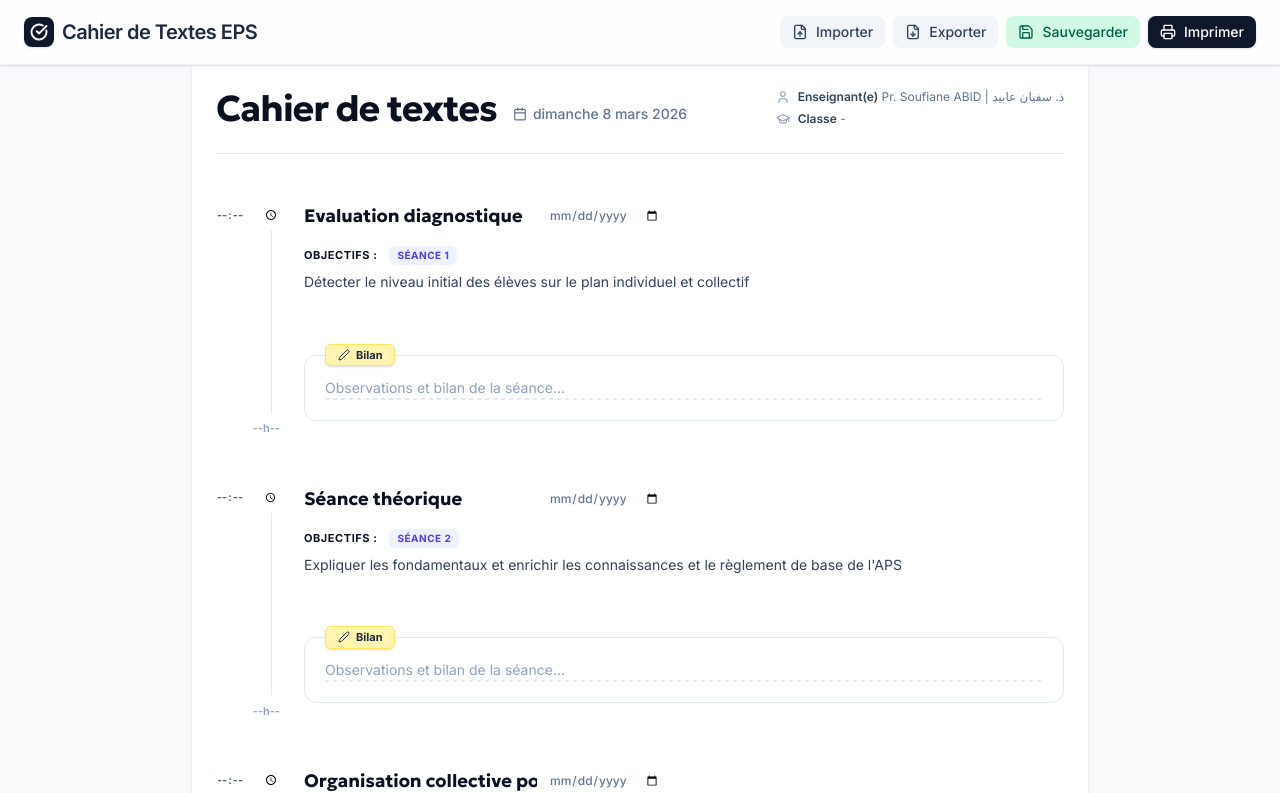
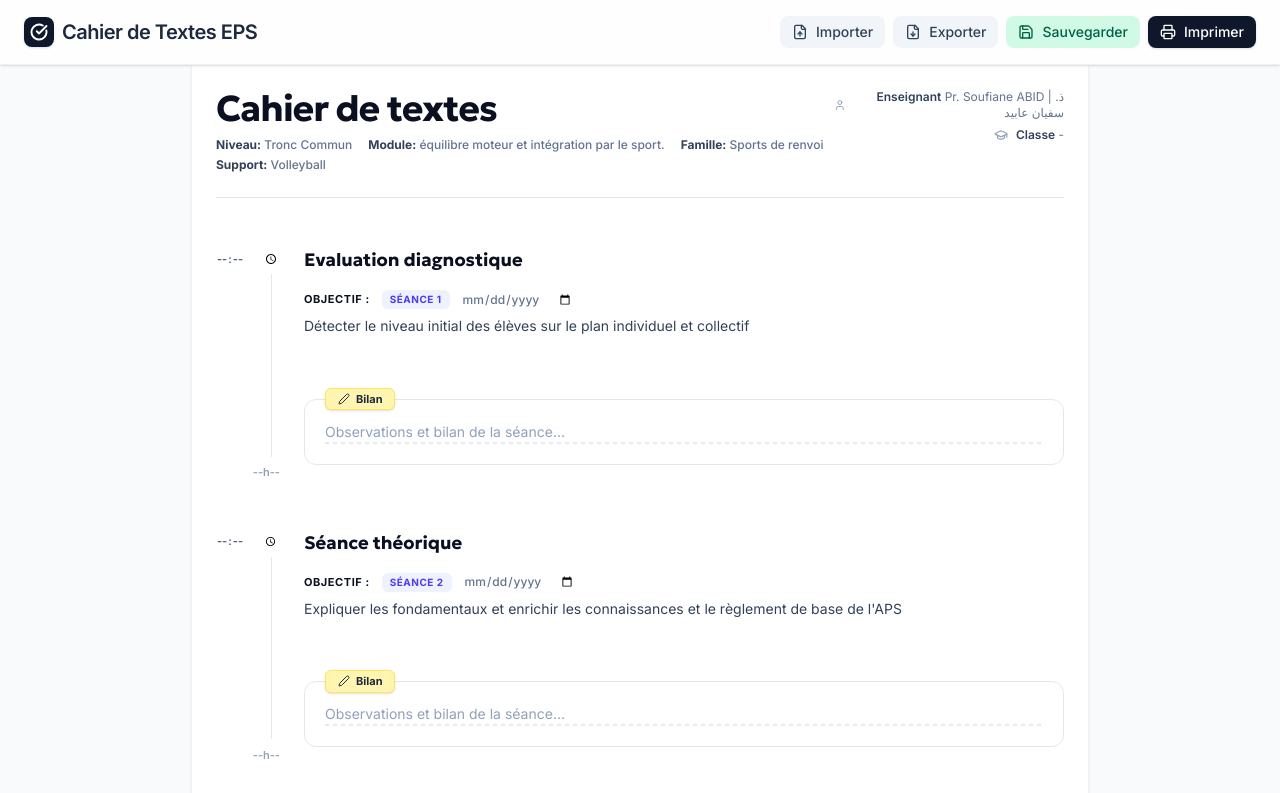
Before and after one commit to abidsoufiane1991/Cahier-Textes, a React (Vite) app: page / in a window 1280 px wide. Shown: the top 793 px of the page. Built offline with nearby package versions, Linux system fonts and the light colour scheme.

Commit message:
feat: Improve header display and print styles
Adjusted spacing and introduced new elements for better display of header information, including school level and subject. Enhanced print styles for more compact output.

```diff
--- a/src/App.tsx
+++ b/src/App.tsx
@@ -374,7 +374,7 @@ export default function App() {
               </div>
             </div>
           ) : (
-            <div className="flex justify-between items-start mb-12 border-b border-slate-200 pb-6 print:mb-8 print:pb-4 group">
+            <div className="flex justify-between items-start mb-12 border-b border-slate-200 pb-6 print:mb-4 print:pb-2 group">
               <button
                 onClick={() => setIsEditingHeader(true)}
                 className="absolute right-0 top-0 opacity-0 group-hover:opacity-100 transition-opacity flex items-center gap-1.5 text-xs text-slate-500 hover:text-slate-900 font-medium bg-white border border-slate-200 px-2 py-1 rounded-md shadow-sm no-print"
@@ -383,20 +383,22 @@ export default function App() {
                 Modifier
               </button>
 
-              <div className="flex items-baseline gap-4">
-                <h2 className="text-4xl font-display font-bold text-[#0B1021] tracking-tight">Cahier de textes</h2>
-                <span className="text-sm font-medium text-slate-500 flex items-center gap-1.5">
-                  <Calendar size={14} />
-                  {new Date().toLocaleDateString('fr-FR', { weekday: 'long', day: 'numeric', month: 'long', year: 'numeric' })}
-                </span>
+              <div className="flex flex-col gap-2">
+                <h2 className="text-4xl font-display font-bold text-[#0B1021] tracking-tight print:text-2xl">Cahier de textes</h2>
+                <div className="flex flex-wrap items-center gap-x-4 gap-y-1 text-xs font-medium text-slate-500 print:text-[10px]">
+                  <span><strong className="text-slate-700">Niveau:</strong> {headerInfo.niveauScolaire || '-'}</span>
+                  <span><strong className="text-slate-700">Module:</strong> {headerInfo.moduleEnseignement || '-'}</span>
+                  <span><strong className="text-slate-700">Famille:</strong> {headerInfo.familleAPS || '-'}</span>
+                  <span><strong className="text-slate-700">Support:</strong> {headerInfo.apsSupport || '-'}</span>
+                </div>
               </div>
-              <div className="flex flex-col gap-1.5 text-xs text-slate-500">
-                <div className="flex items-center gap-2">
-                  <User size={14} className="text-slate-400" />
-                  <span><strong className="text-slate-700 font-semibold">Enseignant(e)</strong> {headerInfo.teacher || '-'}</span>
+              <div className="flex flex-col gap-1.5 text-xs text-slate-500 text-right print:text-[10px]">
+                <div className="flex items-center justify-end gap-2">
+                  <User size={14} className="text-slate-400 print:w-3 print:h-3" />
+                  <span><strong className="text-slate-700 font-semibold">Enseignant</strong> {headerInfo.teacher || '-'}</span>
                 </div>
-                <div className="flex items-center gap-2">
-                  <GraduationCap size={14} className="text-slate-400" />
+                <div className="flex items-center justify-end gap-2">
+                  <GraduationCap size={14} className="text-slate-400 print:w-3 print:h-3" />
                   <span><strong className="text-slate-700 font-semibold">Classe</strong> {headerInfo.classe || '-'}</span>
                 </div>
               </div>
@@ -405,7 +407,7 @@ export default function App() {
         </section>
 
         {/* Sessions List Section */}
-        <section className="space-y-12">
+        <section className="space-y-12 print:space-y-4">
           {sessions.map((session, index) => {
             const showSequence = index === 0 || session.sequence !== sessions[index - 1].sequence;
 
@@ -427,11 +429,11 @@ export default function App() {
               </div>
 
               {/* Content Column */}
-              <div className="flex-1 pb-4">
-                <div className="flex justify-between items-start mb-4">
-                  <div className="flex items-center gap-3">
+              <div className="flex-1 pb-4 print:pb-2">
+                <div className="flex justify-between items-start mb-4 print:mb-2">
+                  <div className="flex items-center gap-3 w-full">
                     {showSequence && (
-                      <h3 className="text-lg font-display font-bold text-[#0B1021] underline decoration-2 underline-offset-4 decoration-indigo-200">
+                      <h3 className="text-lg font-display font-bold text-[#0B1021] underline decoration-2 underline-offset-4 decoration-indigo-200 w-full print:text-sm">
                         <input
                           type="text"
                           value={session.sequence}
@@ -440,39 +442,39 @@ export default function App() {
                             const newSessions = sessions.map(s => s.sequence === oldSeq ? { ...s, sequence: e.target.value } : s);
                             setSessions(newSessions);
                           }}
-                          className="bg-transparent border-none p-0 focus:ring-0 w-auto min-w-[200px]"
+                          className="bg-transparent border-none p-0 focus:ring-0 w-full"
                           placeholder="Nom de la séquence"
                         />
                       </h3>
                     )}
+                  </div>
+                </div>
+
+                <div className="mb-6 print:mb-2">
+                  <div className="flex items-center gap-3 mb-1.5">
+                    <h4 className="text-[11px] font-bold text-[#0B1021] uppercase tracking-wider">Objectif :</h4>
+                    <span className="px-2 py-0.5 bg-indigo-50 text-indigo-600 text-[10px] font-bold uppercase tracking-wider rounded-md print:bg-transparent print:border print:border-indigo-200">
+                      Séance {session.seanceNumber}
+                    </span>
                     <input
                       type="date"
                       lang="fr-FR"
                       value={session.date}
                       onChange={(e) => handleSessionChange(session.id, 'date', e.target.value)}
-                      className="text-xs font-medium text-slate-500 bg-transparent border-none p-0 focus:ring-0 cursor-pointer"
+                      className="text-xs font-medium text-slate-500 bg-transparent border-none p-0 focus:ring-0 cursor-pointer print:text-[10px]"
                     />
-                  </div>
-                </div>
-
-                <div className="mb-6">
-                  <div className="flex items-center gap-3 mb-1.5">
-                    <h4 className="text-[11px] font-bold text-[#0B1021] uppercase tracking-wider">Objectifs :</h4>
-                    <span className="px-2 py-0.5 bg-indigo-50 text-indigo-600 text-[10px] font-bold uppercase tracking-wider rounded-md">
-                      Séance {session.seanceNumber}
-                    </span>
                   </div>
                   <textarea
                     dir="auto"
                     value={session.objectif}
                     onChange={(e) => handleSessionChange(session.id, 'objectif', e.target.value)}
-                    className="w-full bg-transparent resize-none focus:outline-none text-sm leading-relaxed text-slate-700"
-                    placeholder="Objectifs de la séance..."
+                    className="w-full bg-transparent resize-none focus:outline-none text-sm leading-relaxed text-slate-700 print:text-[11px]"
+                    placeholder="Objectif de la séance..."
                     rows={2}
                   />
                 </div>
 
-                <div className="border border-slate-200 rounded-xl p-5 relative mt-8">
+                <div className="border border-slate-200 rounded-xl p-5 relative mt-8 print:mt-4 print:p-3">
                   <div className="absolute -top-3 left-5 bg-[#FFF4B0] px-3 py-0.5 rounded-md text-[11px] font-bold text-slate-800 flex items-center gap-1.5 shadow-sm border border-[#FFE55C]">
                     <Edit2 size={12} />
                     Bilan
@@ -519,7 +521,7 @@ export default function App() {
         </section>
 
         {/* Signatures Section */}
-        <section className="mt-16 grid grid-cols-3 gap-4 text-center print:mt-12 bg-transparent p-0">
+        <section className="mt-16 grid grid-cols-3 gap-4 text-center print:mt-8 bg-transparent p-0">
           <div className="flex flex-col items-center w-full">
             <span className="font-bold uppercase tracking-widest text-[9px] text-slate-500 mb-6 print:text-slate-800">L'Inspecteur</span>
             <div className="w-full max-w-[10rem] h-px bg-slate-300 print:bg-slate-400"></div>
@@ -529,7 +531,7 @@ export default function App() {
             <div className="w-full max-w-[10rem] h-px bg-slate-300 print:bg-slate-400"></div>
           </div>
           <div className="flex flex-col items-center w-full">
-            <span className="font-bold uppercase tracking-widest text-[9px] text-slate-500 mb-6 print:text-slate-800">Le Professeur</span>
+            <span className="font-bold uppercase tracking-widest text-[9px] text-slate-500 mb-6 print:text-slate-800">L'Enseignant</span>
             <div className="w-full max-w-[10rem] h-px bg-slate-300 print:bg-slate-400"></div>
           </div>
         </section>
```
